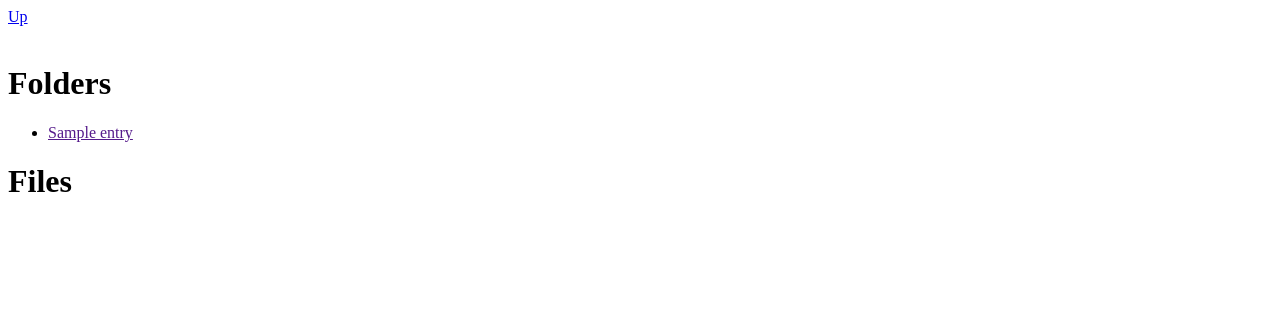
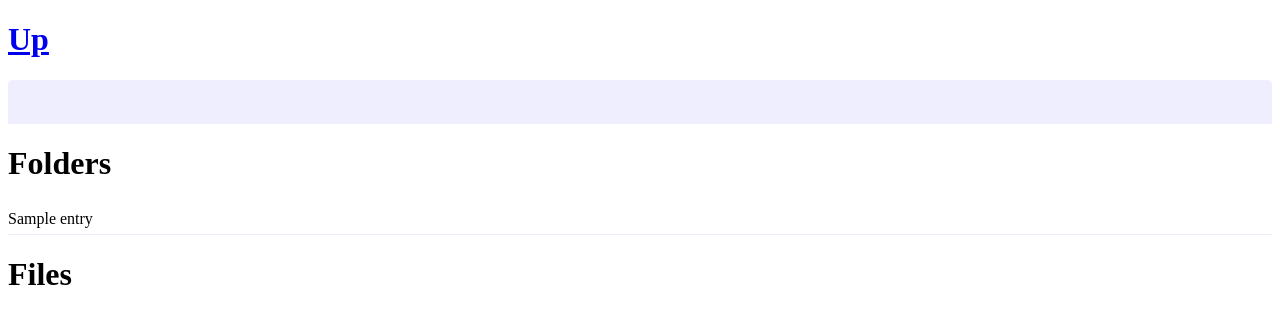
Before and after one commit to M4r5ha11/ubiplay, a Flask app: template ubiplay/templates/index.html in a window 1280 px wide. Shown: the top 324 px of the page. Run offline with Flask 2, Linux system fonts and the light colour scheme; the template is opened without the code that fills it: most values are stand-ins (such as "Sample title", 1, 10 or a date in 2020).

Commit message:
Prettify a bit with some css

```diff
--- a/ubiplay/static/index.js
+++ b/ubiplay/static/index.js
@@ -7,7 +7,7 @@
 }
 
 function initPlayer() {
-    sPlayer = $("#player")[0];
+    sPlayer = $("#audio")[0];
     sPlayer.addEventListener("ended", goToNext);
 
     var firstEntry = $(".playlist-entry")[0];
--- /dev/null
+++ b/ubiplay/static/style.css
@@ -0,0 +1,39 @@
+/* Player */
+#song-name {
+    background-color: #eef;
+    padding: 6px;
+    padding-bottom: 16px;
+    font-size: 120%;
+    border-top-left-radius: 5px;
+    border-top-right-radius: 5px;
+}
+
+#audio {
+    width: 100%;
+    border-bottom-left-radius: 5px;
+    border-bottom-right-radius: 5px;
+}
+
+/* lists */
+ul {
+    list-style: none;
+    padding: 0;
+}
+
+ul li {
+    padding: 6px 0;
+    border-bottom: 1px solid #eef;
+}
+
+ul li a {
+    text-decoration: none;
+    color: black;
+}
+
+ul li a:visited {
+    color: black;
+}
+
+.play-indicator {
+    padding-left: 6px;
+}
--- a/ubiplay/templates/base.html
+++ b/ubiplay/templates/base.html
@@ -1,7 +1,10 @@
 <!doctype html>
 <html>
 <head>
+
 <title>{% block title %}{% endblock %} - Ubiplay</title>
+<meta name="viewport" content="width=device-width, initial-scale=1.0">
+<link rel="stylesheet" href="/static/style.css">
 
 <script src="/static/jquery-2.1.0.min.js"></script>
 {% block js %}{% endblock %}
--- a/ubiplay/templates/index.html
+++ b/ubiplay/templates/index.html
@@ -10,18 +10,18 @@
 
 {% block content %}
 {% if up_url %}
-<a href="{{ up_url }}">Up</a>
+<h1 class="up"><a href="{{ up_url }}">Up</a></h1>
 {% endif %}
 
-<div>
+<div class="player">
     <div id="song-name">&nbsp;</div>
-    <audio id="player" controls="controls"/>
+    <audio id="audio" controls="controls"/>
 </div>
 
 {% if content.dirs %}
 <h1>Folders</h1>
 {% endif %}
-<ul>
+<ul class="dirlist">
 {% for entry in content.dirs %}
     <li>
         <a href="{{ url_for_entry(entry) }}">{{ entry.name }}</a>
@@ -32,7 +32,7 @@
 {% if content.files %}
 <h1>Files</h1>
 {% endif %}
-<ul>
+<ul class="playlist">
 {% for entry in content.files %}
     {% if entry.mimetype.startswith("audio") %}
     <li class="playlist-entry" data-mimetype="{{ entry.mimetype }}" data-raw-url="{{ raw_url_for_entry(entry) }}" data-name="{{ entry.name }}">
```
